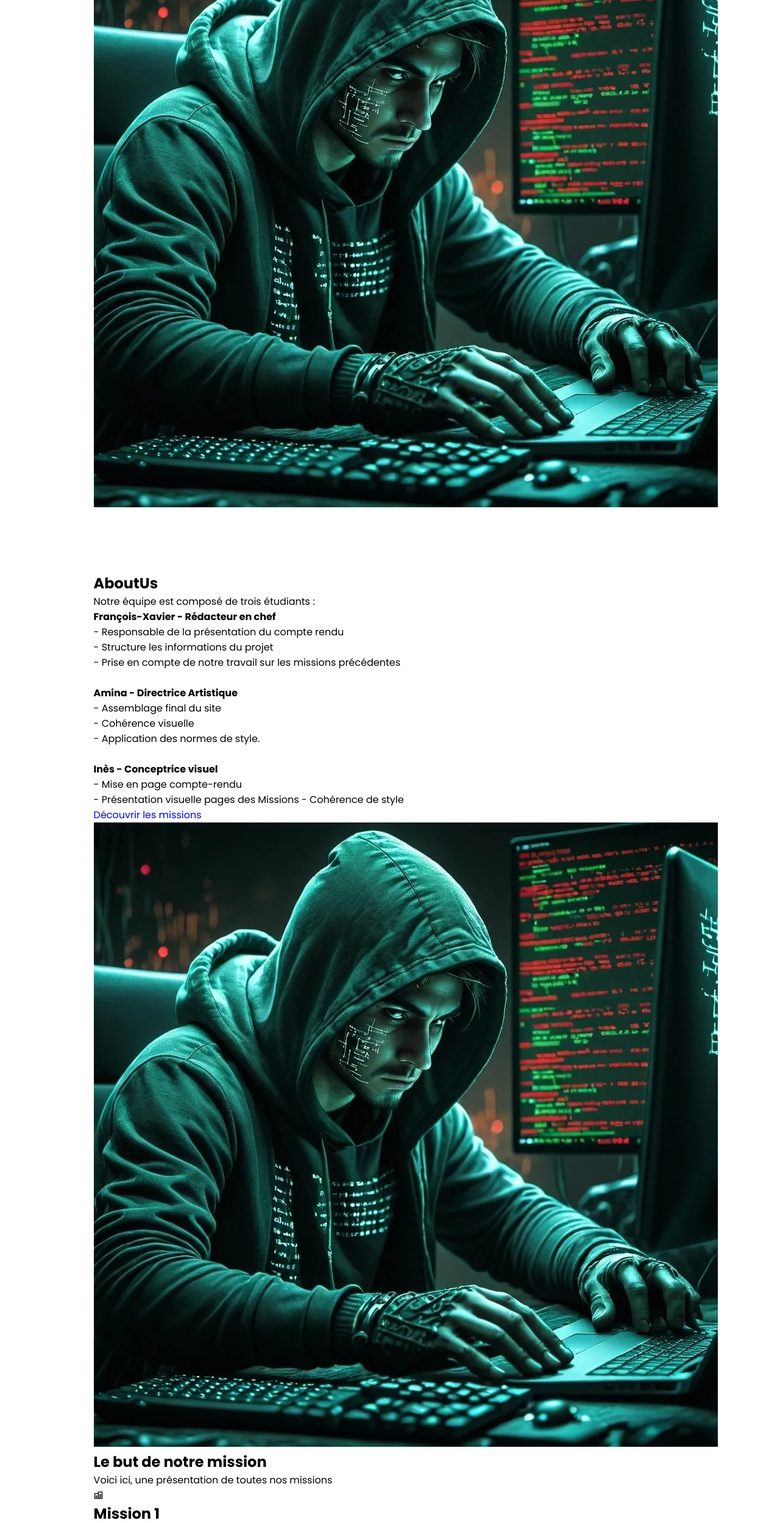
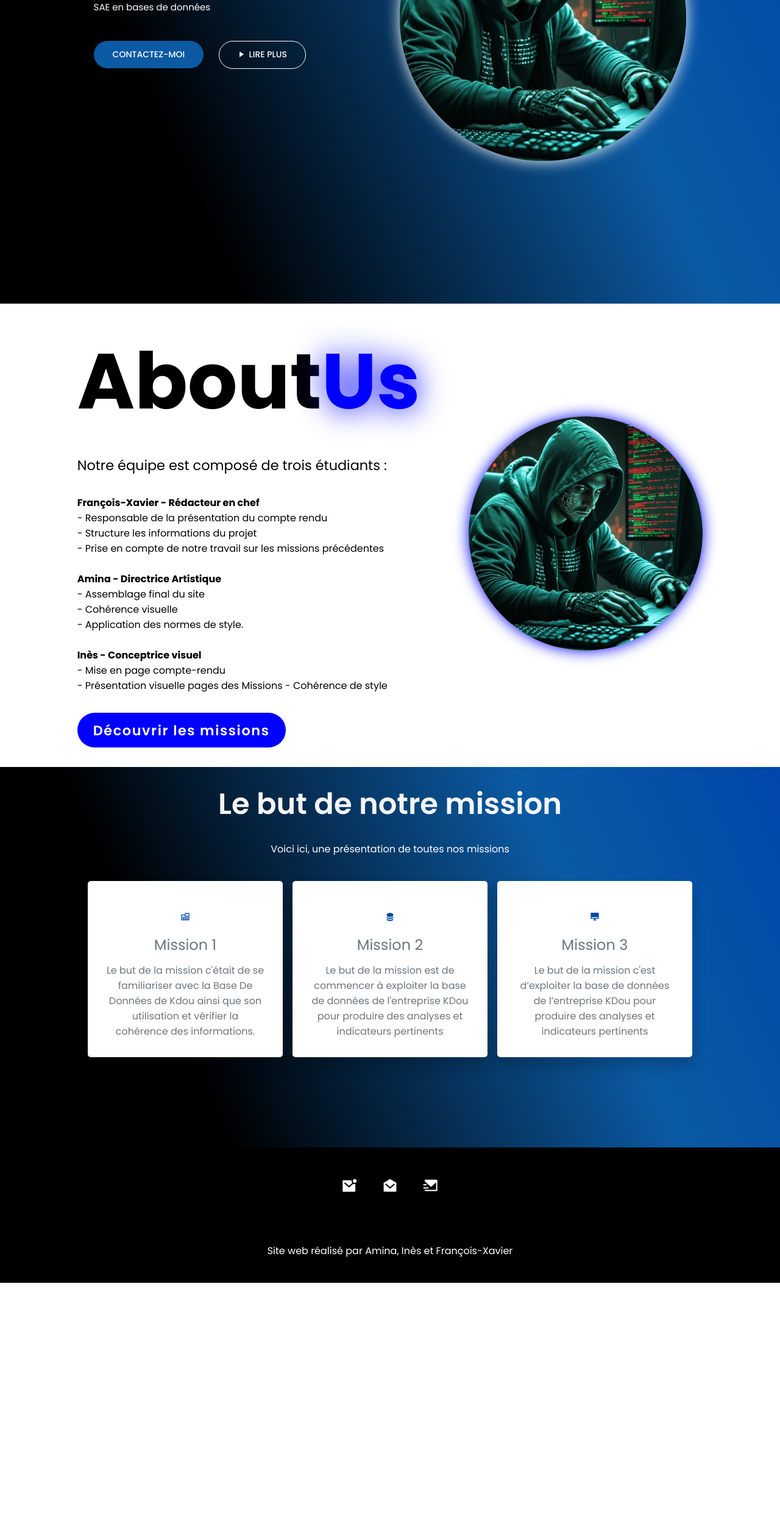
Before and after one commit to AminaStudent/RenduMission4, a plain HTML site: page index.html in a window 1280 px wide. Shown: the part 302-2800 px from the top of the page at 61% size. After the commit the page ends 2406 px from the top, so only its background shows below. Drawn offline with nearby package versions, Linux system fonts and the light colour scheme.

Commit message:
Update style.css

```diff
--- a/style.css
+++ b/style.css
@@ -35,6 +35,7 @@ header {
 /*Liens de navigation qu'on peut facilement voir*/
 .navlist {
     display: flex;
+    text-shadow: 0 0 3px black;
 }
 
 /*Décor des liens*/
@@ -60,10 +61,11 @@ header {
     cursor: pointer;
     display: none;
     margin-right: 20px; /* Décale le bouton vers la droite */
+    text-shadow: 0 0 3px black, 0 0 5px black;
 }
 
 /*Pour la section principale (le texte, les boutons)*/
-.hero {
+.first {
     height: 100%;
     width: 100%;
     min-height: 100vh;
@@ -80,18 +82,18 @@ section {
     padding: 0 19%; /*Pour l'espace autour du contenu*/
 }
 
-.hero-text {
+.fir-text {
     margin-left: 30px;
 }
 
-.hero-text h5 {
+.first-text h5 {
     font-size: 14px;
     font-weight: 400;
     color: white;
     margin-bottom: 40px;
 }
 
-.hero-text h1 {
+.first-text h1 {
     font-family: "Permanent Marker", cursive;
     font-size: 90px;
     line-height: 1;
@@ -99,25 +101,25 @@ section {
     margin: 0 0 45px;
 }
 
-.hero-text h4 {
+.first-text h4 {
     font-size: 18px;
     font-weight: 600;
     color: white;
     margin-bottom: 10px;
 }
 
-.hero-text p {
+.first-text p {
     color: white;
     font-size: 15px;
     line-height: 1.9;
     margin-bottom: 40px;
 }
 
-.hero-img {
+.first-img {
     border-radius: 50%;
 }
 
-.hero-img img {
+.first-img img {
     position: relative;
     top: 3rem;
     width: 56vw;
@@ -128,12 +130,12 @@ section {
 }
 
 /*L'effet de survol blanc sur l'image principal*/
-.hero-img img:hover {
+.first-img img:hover {
     box-shadow: 0 0 50px white, 0 0 100px white;
 }
 
 /*Style pour les deux boutons qui sont dans la section principale*/
-.hero-text a {
+.first-text a {
     display: inline-block;
     color: white;
     background: #0B5AA3;
@@ -148,21 +150,21 @@ section {
 }
 
 /*Effet de survol sur les boutons*/
-.hero-text a:hover {
+.first-text a:hover {
     background: transparent;
     border: 1px solid white;
     transform: translateX(8px);
 }
 
 /*Pour le bouton "Lire plus"*/
-.hero-text a.ctaa {
+.first-text a.ctaa {
     background: transparent;
     border: 1px solid white;
     margin-left: 20px;
 }
 
 /*Pour l'intérieur du bouton "Lire plus"*/
-.hero-text a.ctaa i {
+.first-text a.ctaa i{
     vertical-align: middle;
     margin-right: 5px;
 }
@@ -172,6 +174,7 @@ section {
     header {
         padding: 15px 3%;
         transition: .2s;
+        box-shadow: 0px 15px 25px rgba(0, 0, 0, 0.2);
     }
     .icons {
         padding: 0 3%;
@@ -191,15 +194,15 @@ section {
 }
 
 @media (max-width: 1340px) {
-    .hero-img img {
+    .first-img img {
         width: 100%;
         height: auto;
     }
-    .hero-text h1 {
+    .first-text h1 {
         font-size: 75px;
         margin: 0 0 30px;
     }
-    .hero-text h5 {
+    .first-text h5 {
         margin-bottom: 25px;
     }
 }
@@ -209,17 +212,17 @@ section {
         padding: 0 3%;
         transition: .2s;
     }
-    .hero-text {
+    .first-text {
         padding-top: 115px;
     }
-    .hero-img {
+    .first-img {
         text-align: center;
     }
-    .hero-img img {
+    .first-img img {
         width: 560px;
         height: auto;
     }
-    .hero {
+    .first {
         height: 100%;
         gap: 1rem;
         grid-template-columns: 1fr;
@@ -266,8 +269,278 @@ section {
 }
 
 @media (max-width: 680px) {
-    .hero-img img {
+    .first-img img {
         width: 100%;
         height: auto;
     }
 }
+
+
+/* PARTIE ABOUT */
+
+.about{
+    display: flex;
+    justify-content: center;
+    align-items: center;
+    gap: 5rem;
+    background: white;
+    padding: 2rem; /*Pour que ça ne colle pas avec autre section*/
+}
+
+.about h2 span{
+    color: blue;
+    text-shadow: 0 0 50px blue;
+}
+.about-img{
+    border-radius: 50%;
+}
+.about-img img{
+    width: 30vw;
+    border-radius: 50%;
+    box-shadow: 0 0 25px blue;
+    /* top: 1rem;*/
+    /* cursor: pointer; */
+    transition: 0.4s ease-in-out;
+}
+.about-img img:hover{
+    box-shadow: 0 0 50px blue,
+    0 0 100px blue;
+}
+.heading{
+    text-align: center;
+    font-size: 8rem;
+}
+.about-content h2{
+    text-align: left;
+    line-height: 1.5;
+}
+.about-content h3{
+    font-size: 2rem;
+}
+.about-content p{
+    font-size: 1.4rem;
+    margin: 1.5rem 0 2rem;
+}
+.btn{
+    display: inline-block;
+    padding: 0.6rem 1.5rem;
+    background: blue;
+    border-radius: 4rem;
+    font-size: 1.4rem;
+    color: white;
+    border: 2px solid transparent;
+    letter-spacing: 0.1rem;
+    font-weight: 600;
+    transition: 0.3s ease-in-out;
+    cursor: pointer;
+}
+.btn:hover{
+    transform: scale(1.05);
+    box-shadow: 0 0 25px blue;
+}
+
+
+
+
+
+/*PARTIE RESPONSIVE */
+@media(max-width:895px){
+    .about{
+        flex-direction: column-reverse;
+        gap: 2rem;
+    }
+    .about-content{
+        margin: 0 2rem 4rem;
+        text-align: center;
+    }
+    .about-img img{
+        width: 50vw;
+        margin: 1rem 0;
+        /* margin-bottom: 3rem; */
+    }
+    .heading {
+        font-size: 3rem;
+    }
+    .about-content h2{
+        font-size: 2.4rem;
+    }
+    .about-content h3{
+        font-size: 1.8rem;
+    }
+    .about-content p {
+        font-size: 1.2rem;
+    }
+    .btn {
+        padding: 0.5rem 1.2rem;
+        font-size: 1.2rem;
+    }
+}
+
+
+
+/* CSS PARTIE PROJETS */
+
+#projects{
+    background: linear-gradient(245.59deg, #0047AB 0%, #0B5AA3 28.53%, #000 75.52%);
+}
+
+.projets{
+    font-family: "Permanent Marker", cursive;
+    display: flex;
+    justify-content: center;
+    align-items: center;
+    flex-direction: column;
+    color: white;
+}
+
+.projets h1{
+    font-size: 3em;
+    margin: 25px 0;
+    text-align: center;
+    font-weight: 600;
+    color: whitesmoke;
+}
+
+.box-content{
+    display: flex;
+    justify-content: space-between;
+    flex-wrap: wrap;
+    width: 1000px;
+    margin-top: 30px;
+}
+
+.carte{
+    min-height: 220px;
+    width: 320px;
+    padding: 30px;
+    border-radius: 5px;
+    display: flex;
+    justify-content: center;
+    align-items: center;
+    flex-direction: column;
+    background: #fff;
+    margin: 10px 4px;
+    box-shadow: 0px 15px 25px rgba(0, 0, 0, 0.2);
+    transition: 0.3s;
+}
+
+.carte i{
+    margin: 20px;
+    color: #0047AB; /*Couleur des p'tits emoticons*/
+}
+
+.carte h2{
+    margin-bottom: 12px;
+    font-weight: 400;
+    text-align: center;
+    color: #6c757d;
+}
+
+.carte p{
+    color: #6c757d;
+    text-align: center;
+}
+
+.carte:hover{}
+.carte:hover i,
+.carte:hover p{
+    color: #fff;
+}
+.carte:hover h2{
+    font-weight: 600;
+    color: #f2f2f2;
+}
+
+/*Pour faire apparaitre images qd met souris sur box*/
+.carte:nth-child(1):hover{
+    background: linear-gradient(45deg,
+                                rgba(0,0,0,0.5) 0%,
+                                rgba(0,0,0,0.4) 100%),
+                                url('assets/card1.jpg');
+    background-size: cover;
+}
+
+.carte:nth-child(2):hover{
+    background: linear-gradient(45deg,
+    rgba(0,0,0,0.5) 0%,
+    rgba(0,0,0,0.4) 100%),
+    url('assets/card2.jpg');
+    background-size: cover;
+}
+
+.carte:nth-child(3):hover{
+    background: linear-gradient(45deg,
+    rgba(0,0,0,0.5) 0%,
+    rgba(0,0,0,0.4) 100%),
+    url('assets/card3.png');
+    background-size: cover;
+}
+
+/* RESPONSIVE ABOUT */
+@media (max-width: 991px) {
+    .projets{
+        padding: 25px;
+    }
+    .projets h1{
+        font-size: 2.5em;
+        font-weight: 600;
+    }
+    .box-content{
+        flex-direction: column;
+        width: 100%;
+    }
+    .carte{
+        min-width: 300px;
+        margin: 10px auto;
+    }
+}
+
+
+
+/* PARTIE FOOTER */
+
+.footer {
+    position: relative;
+    bottom: 0;
+    width: 100%;
+    padding: 40px 0;
+    background-color: black;
+}
+
+.footer .social {
+    text-align: center;
+    padding-bottom: 25px;
+    color: white;
+}
+
+.footer .social a {
+    font-size: 25px;
+    color: white;
+    border: 2px solid black;
+    width: 42px;
+    height: 42px;
+    line-height: 42px;
+    display: inline-block;
+    text-align: center;
+    border-radius: 50%;
+    margin: 0 10px;
+    transition: 0.3s ease-in-out;
+}
+
+.footer .social a:hover {
+    transform: scale(1.2) translateY(-10px);
+    background-color: black;
+    color: white;
+    box-shadow: 0 0 25px white;
+}
+
+.footer .copyright {
+    margin-top: 50px;
+    text-align: center;
+    font-size: 16px;
+    color: white;
+}
+
+.footer .copyright a:hover {
+    border-bottom: 2px solid white;
+}
```
